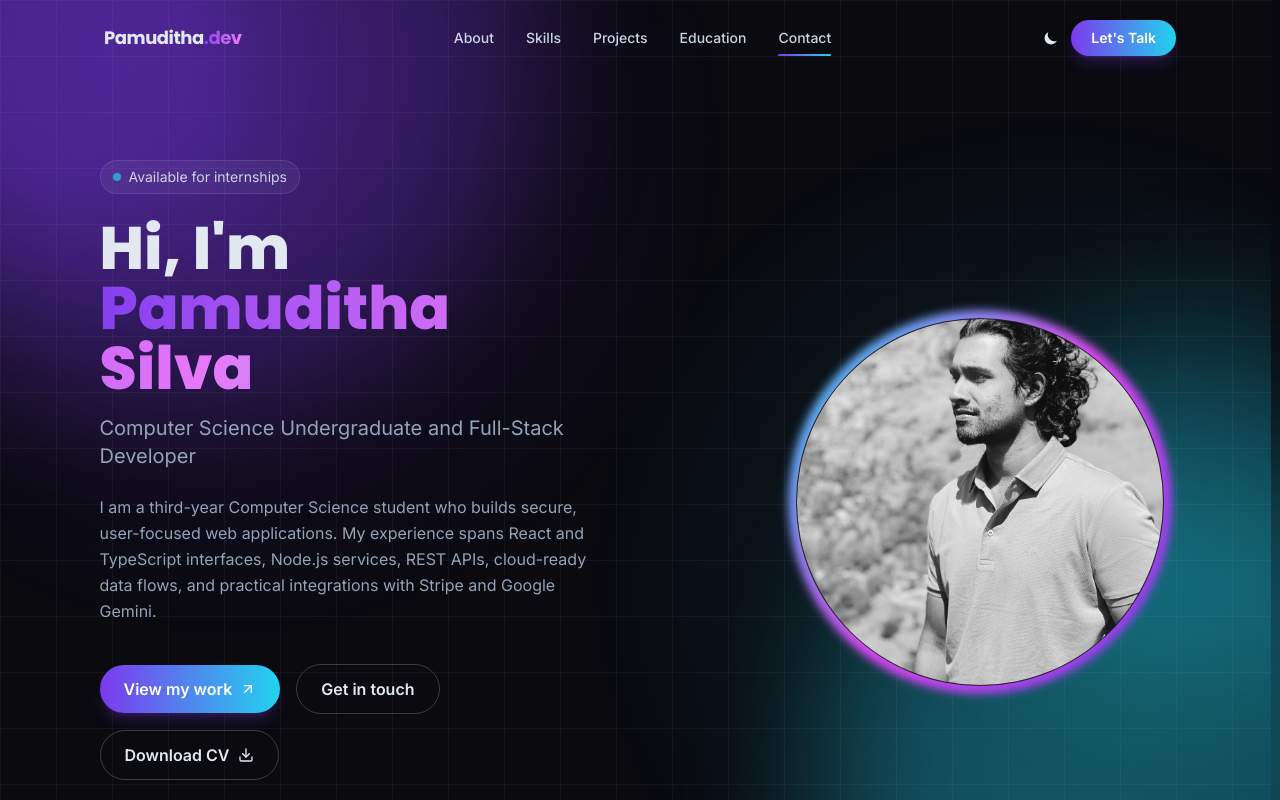
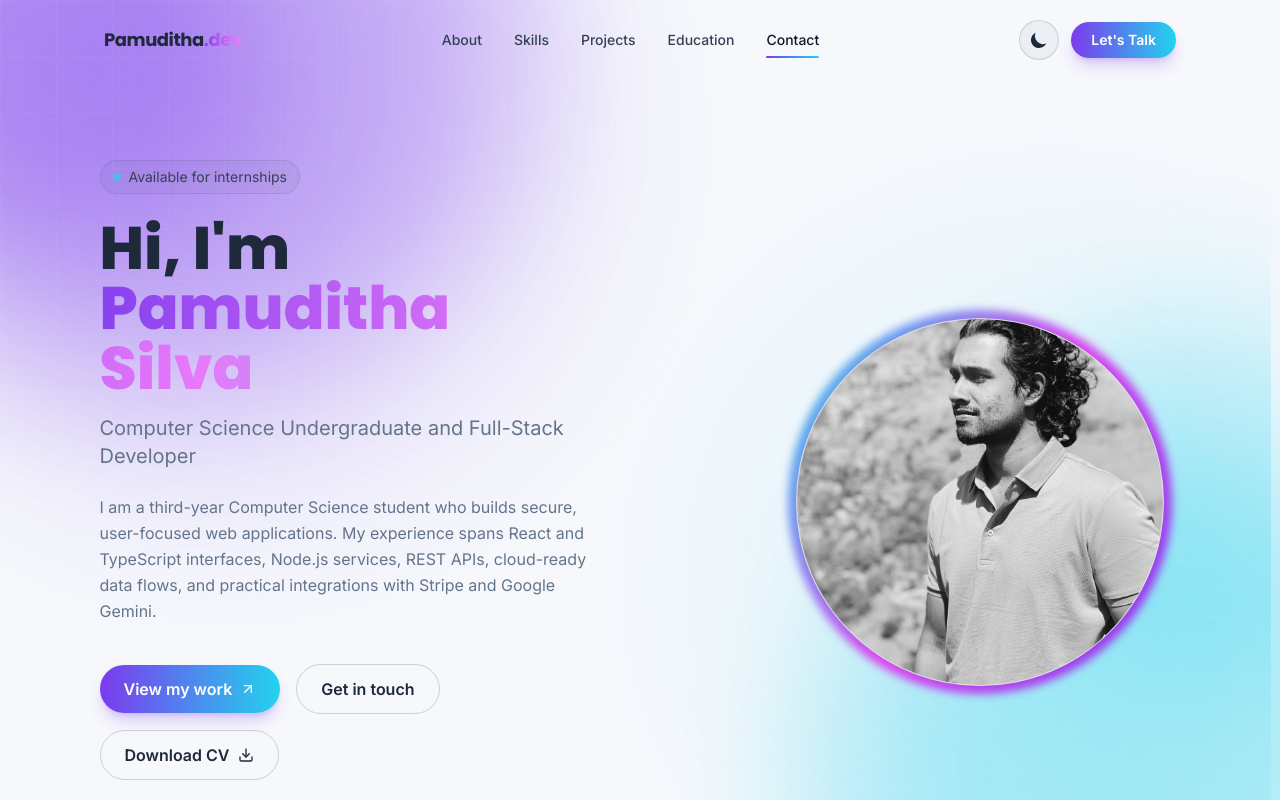
Before and after one commit to PamudithaSilva/My-Portfolio-Pamuditha, a React (Vite) app: page / in a window 1280 px wide. Shown: the top 800 px of the page. Built offline with nearby package versions, Linux system fonts and the light colour scheme; the HTML template or start-up script is replaced by a standard one.

Commit message:
Enhance light theme styles for improved visual consistency and user experience

```diff
--- a/src/index.css
+++ b/src/index.css
@@ -19,6 +19,17 @@
     background-image:
       radial-gradient(circle at 12% 0%, rgba(124, 58, 237, 0.14), transparent 30rem),
       radial-gradient(circle at 88% 18%, rgba(34, 211, 238, 0.1), transparent 26rem);
+  }
+
+  html.light {
+    background: #f6f8fc;
+  }
+
+  html.light body {
+    background-color: #f6f8fc;
+    background-image:
+      radial-gradient(circle at 12% 0%, rgba(124, 58, 237, 0.16), transparent 30rem),
+      radial-gradient(circle at 88% 18%, rgba(34, 211, 238, 0.13), transparent 26rem);
   }
 
   #root {
@@ -110,7 +121,19 @@
   }
 
   .section-container {
-    @apply w-full max-w-6xl mx-auto px-5 sm:px-6 lg:px-8 xl:px-10 py-20 md:py-28;
+    @apply w-full max-w-6xl mx-auto px-5 sm:px-6 lg:px-8 xl:px-10 py-14 sm:py-16 md:py-[4.5rem] lg:py-20;
+  }
+
+  .theme-toggle {
+    @apply inline-flex h-10 w-10 items-center justify-center rounded-full border border-white/15 bg-white/5 text-xl text-slate-200 transition-all duration-300 hover:-translate-y-0.5 hover:border-accent2/60 hover:bg-white/10 hover:text-accent2;
+  }
+
+  .nav-link-active {
+    color: #fff;
+  }
+
+  .nav-mobile-active {
+    @apply bg-white/10 text-white;
   }
 
   .btn-primary {
@@ -153,6 +176,80 @@
   to { transform: rotate(360deg); }
 }
 
+@layer base {
+  html.light body {
+    color: #1e293b;
+  }
+
+  html.light .bg-base {
+    background-color: #f6f8fc;
+  }
+
+  html.light .bg-base\/80 {
+    background-color: rgba(246, 248, 252, 0.82);
+  }
+
+  html.light .text-slate-200 {
+    color: #1e293b;
+  }
+
+  html.light .text-slate-300 {
+    color: #334155;
+  }
+
+  html.light .text-slate-400,
+  html.light .text-slate-500 {
+    color: #64748b;
+  }
+
+  html.light .text-accent2 {
+    color: #0e7490;
+  }
+
+  html.light .glass {
+    background-color: rgba(255, 255, 255, 0.72);
+    border-color: rgba(71, 85, 105, 0.18);
+    box-shadow: 0 20px 42px rgba(71, 85, 105, 0.1);
+  }
+
+  html.light .chip,
+  html.light .theme-toggle {
+    background-color: rgba(255, 255, 255, 0.72);
+    border-color: rgba(71, 85, 105, 0.2);
+    color: #334155;
+  }
+
+  html.light .border-white\/10 {
+    border-color: rgba(71, 85, 105, 0.16);
+  }
+
+  html.light .border-white\/20 {
+    border-color: rgba(71, 85, 105, 0.24);
+  }
+
+  html.light .bg-white\/5 {
+    background-color: rgba(71, 85, 105, 0.06);
+  }
+
+  html.light .bg-white\/10,
+  html.light .hover\:bg-white\/10:hover,
+  html.light .nav-mobile-active {
+    background-color: rgba(71, 85, 105, 0.1);
+  }
+
+  html.light .hover\:text-white:hover,
+  html.light .nav-link-active,
+  html.light .nav-mobile-active {
+    color: #0f172a;
+  }
+
+  html.light .theme-toggle:hover {
+    border-color: rgba(14, 116, 144, 0.6);
+    background-color: rgba(14, 116, 144, 0.08);
+    color: #0e7490;
+  }
+}
+
 @media (prefers-reduced-motion: reduce) {
   *, *::before, *::after {
     animation-duration: 0.01ms !important;
```
